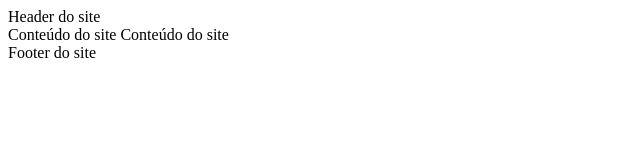
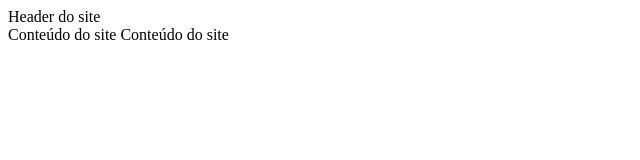
Before and after one commit to JulianaAparecidaVecchi/aprendendo-git, a plain HTML site: page index.html in a window 1280 px wide. Shown: the whole page, without its empty margins (0-640 px from the left). Drawn offline with Linux system fonts and the light colour scheme.

```diff
--- a/index.html
+++ b/index.html
@@ -14,7 +14,6 @@
         Conteúdo do site
     </main>
     <footer>
-        Footer do site
     </footer>
 </body>
 </html>
```
